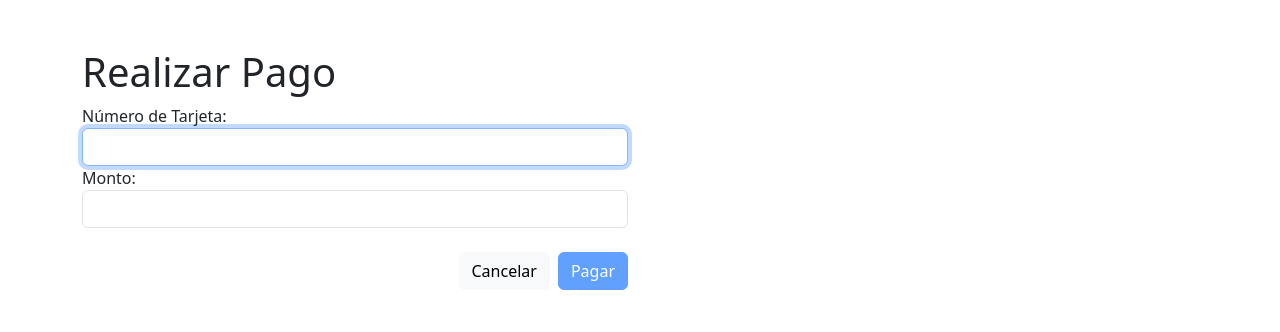
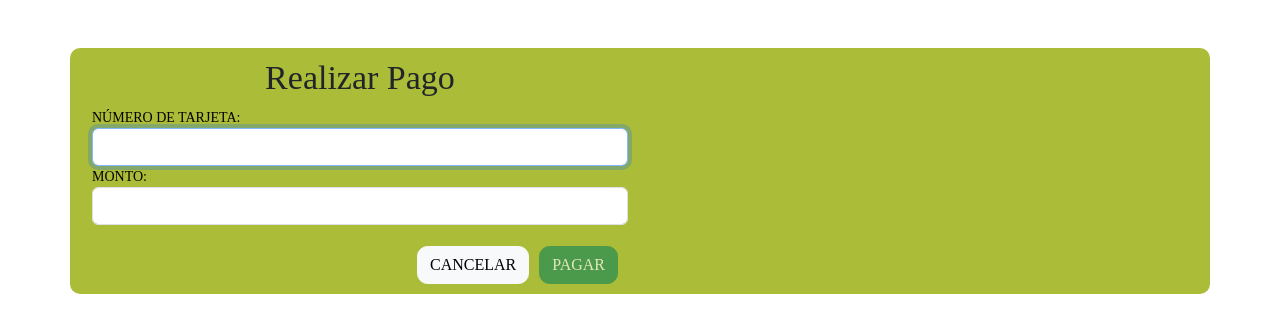
Before and after one commit to SergioVergarav/Ingeneria-Software-II-frontend, an Angular app: page /pagos in a window 1280 px wide. Shown: the top 332 px of the page. Built offline with nearby package versions, Linux system fonts and the light colour scheme.

Commit message:
Commit: Varios updates en el htmls y archivos css

```diff
--- a/src/app/componentes/inicio/inicio.component.css
+++ b/src/app/componentes/inicio/inicio.component.css
@@ -1,32 +1,33 @@
 .container {
   background-color: #073c45;
-  width: 100%; /* Cambia el valor según tus preferencias */
+  width: 100%;
   height: 620px;
   border-radius: 20px;
-  padding: 10px; /* Ajusta el valor según tus preferencias */
+  padding: 10px;
 }
 h1 {
   background-color: #0e2133;
   border-radius: 20px;
   padding: 10px;
-  width: 200%; /* Cambia el valor según tus preferencias */
+  width: 200%;
   font-family: 'Roboto', sans-serif;
   text-align: center;
   margin-bottom: 20px;
-  color: #fff; /* Agrega un color de texto */
+  color: #fff;
 }
 .form-group{
   background-color: #bbfbfd;
   border-radius: 20px;
   padding: 100px;
-  width: 200%; /* Cambia el valor según tus preferencias */
+  width: 200%;
   height: 480px;
 }
 .btn {
   margin-right: 250px;
-  transition: background-color 0.8s ease; /* Agrega una transición suave */
+  transition: background-color 0.8s ease;
+  border-radius: 0.65rem;
 }
 .btn:hover {
   color: #131313;
-  background-color: #fdfdfd; /* Cambia el color al pasar el mouse */
+  background-color: #fdfdfd;
 }
--- a/src/app/componentes/inicio/inicio.component.html
+++ b/src/app/componentes/inicio/inicio.component.html
@@ -1,7 +1,7 @@
 <div class="container">
   <div class="col-md-6 col-md-offset-3">
     <h1>
-      Aplicación Tarjeta
+      Aplicación Tarjeta Banco UC
     </h1>
     <div>
       <br>
--- a/src/app/componentes/pagosform/pagosform.component.css
+++ b/src/app/componentes/pagosform/pagosform.component.css
@@ -0,0 +1,42 @@
+.row{
+  background-color: #abbc38;
+  border-radius: 10px;
+  padding: 10px;
+}
+
+h1 {
+  text-align: center;
+  font-size: 34px;
+  font-family: cursive;
+}
+.card-body {
+  font-size: 0.875rem;
+  font-family: cursive;
+  text-transform: uppercase;
+  color: black;
+  background-color: transparent;
+  border-color: #050505;
+  border-radius: 0.65rem;
+}
+.btn-success{
+  margin-right: 10px;
+  font-family: cursive;
+  text-transform: uppercase;
+  transition: background-color 1.0s ease;
+  border-radius: 0.65rem;
+}
+.btn-success:hover {
+  background-color: #e80b0b;
+  color: white;
+}
+.btn-light {
+  margin-right: 10px;
+  font-family: cursive;
+  text-transform: uppercase;
+  transition: background-color 1.0s ease;
+  border-radius: 0.65rem;
+}
+.btn-light:hover {
+  background-color: #292727;
+  color: white;
+}
--- a/src/app/componentes/pagosform/pagosform.component.html
+++ b/src/app/componentes/pagosform/pagosform.component.html
@@ -38,8 +38,8 @@
           </div>
           <br>
           <div class="form-group text-end">
-            <button type="button" class="btn btn-light" routerLink="/">Cancelar</button>
-            <button type="submit" class="btn btn-primary ms-2" [disabled]="!form.valid">Pagar</button>
+            <button type="button" class="btn btn-light" routerLink="/tarjetas">Cancelar</button>
+            <button type="submit" class="btn btn-success" [disabled]="!form.valid">Pagar</button>
           </div>
         </form>
       }
--- a/src/app/componentes/solicitudes/solicitudes.component.css
+++ b/src/app/componentes/solicitudes/solicitudes.component.css
@@ -22,7 +22,7 @@ h5 {
   font-family: cursive ;
 }
 
-.btn-success {
+.btn-info {
   font-size: 0.875rem;
   font-family: cursive;
   text-transform: uppercase;
@@ -31,7 +31,12 @@ h5 {
   border-color: #050505;
   border-radius: 0.65rem;
 }
-.btn-success:hover {
+.btn-info:hover {
   background-color: #0b51e8;
   color: white;
 }
+.button-container {
+  display: flex;
+  justify-content: center;
+  margin-top: 20px;
+}
--- a/src/app/componentes/solicitudes/solicitudes.component.html
+++ b/src/app/componentes/solicitudes/solicitudes.component.html
@@ -27,6 +27,8 @@
       </tr>
     }
   </tbody>
-
 </table>
+  <div class="button-container">
+    <button type="button" class="btn btn-info" routerLink="/">Atrás</button>
+  </div>
 </div>
--- a/src/app/componentes/solicitudesform/solicitudesform.component.css
+++ b/src/app/componentes/solicitudesform/solicitudesform.component.css
@@ -1,7 +1,7 @@
 .row{
   background-color: #abbc38;
   border-radius: 10px;
-  padding: 20px;
+  padding: 10px;
 }
 
 h1 {
@@ -18,14 +18,25 @@ h1 {
   border-color: #050505;
   border-radius: 0.65rem;
 }
+.btn-success{
+  margin-right: 10px;
+  font-family: cursive;
+  text-transform: uppercase;
+  transition: background-color 1.0s ease;
+  border-radius: 0.65rem;
+}
 .btn-success:hover {
   background-color: #0b51e8;
   color: white;
 }
-.btn {
+.btn-light {
   margin-right: 10px;
-  transition: background-color 1.0s ease; /* Agrega una transición suave */
+  font-family: cursive;
+  text-transform: uppercase;
+  transition: background-color 1.0s ease;
+  border-radius: 0.65rem;
 }
-.btn:hover {
-  background-color: #292727; /* Cambia el color al pasar el mouse */
+.btn-light:hover {
+  background-color: #292727;
+  color: white;
 }
--- a/src/app/componentes/solicitudesform/solicitudesform.component.html
+++ b/src/app/componentes/solicitudesform/solicitudesform.component.html
@@ -79,7 +79,7 @@
           <br>
           <div class="form-group text-end">
             <button type="button" class="btn btn-light" routerLink="/">Cancelar</button>
-            <button type="submit" class="btn btn-primary ms-2" [disabled]="!form.valid">Registrar</button>
+            <button type="submit" class="btn btn-success" [disabled]="!form.valid">Registrar</button>
           </div>
         </form>
       }
--- a/src/app/componentes/tarjetas/tarjetas.component.css
+++ b/src/app/componentes/tarjetas/tarjetas.component.css
@@ -32,3 +32,8 @@ h5 {
   background-color: #e80b0b;
   color: white;
 }
+.button-container {
+  display: flex;
+  justify-content: center;
+  margin-top: 20px;
+}
--- a/src/app/componentes/tarjetas/tarjetas.component.html
+++ b/src/app/componentes/tarjetas/tarjetas.component.html
@@ -12,6 +12,7 @@
       <th scope="col">Fecha de Corte</th>
       <th scope="col">Fecha de Pago</th>
       <th scope="col">Saldo Pendiente</th>
+      <th scope="col"> Realizar Pago</th>
     </tr>
     </thead>
     <tbody>
@@ -24,8 +25,14 @@
           <td style="min-width:100px">{{dato.fecha_cor}}</td>
           <td style="min-width:100px">{{dato.fecha_lim}}</td>
           <td style="min-width:100px">{{dato.saldo}}</td>
+          <td class="text-center">
+            <button type="button" class="btn btn-success" routerLink="/pagos">Pagar</button>
+          </td>
         </tr>
       }
     </tbody>
   </table>
+  <div class="button-container">
+    <button type="button" class="btn btn-success" routerLink="/">Atrás</button>
+  </div>
 </div>
```
